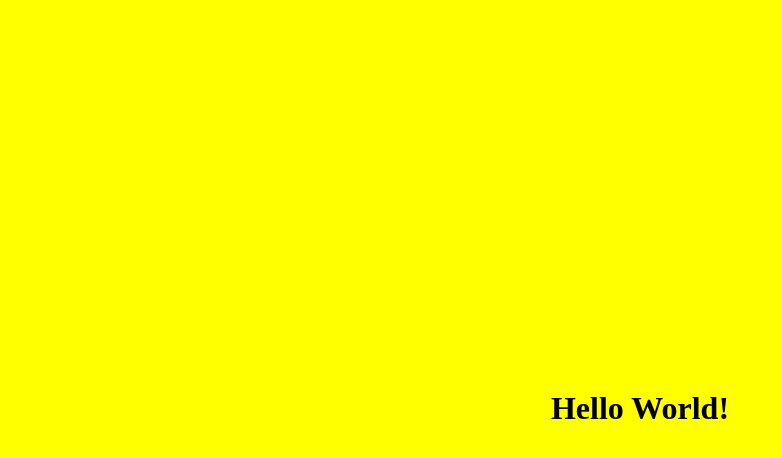
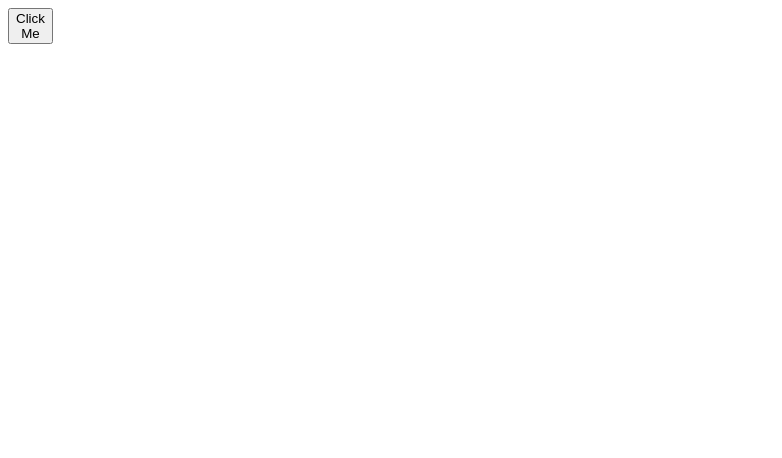
Before and after one commit to kunda4/react-js-exercises, a React (Vite) app: page / in a window 1280 px wide. Shown: the top 458 px of the page, without its empty margins (0-782 px from the left). Built offline with nearby package versions, Linux system fonts and the light colour scheme.

Commit message:
Exercise 2: Capturing User Clicks

```diff
--- a/src/App.css
+++ b/src/App.css
@@ -1,7 +1,10 @@
 body{
-  background-color: yellow;
+  max-width: 0;
+  padding: 0;
+  display: flexbox;
 }
 .hello{
+  background-color: yellow;
   width: 100%;
   height: 100vh;
   display: flex;
--- a/src/App.jsx
+++ b/src/App.jsx
@@ -1,12 +1,12 @@
 import './App.css'
-
+import HelloWorld from './Components/HelloWorld'
+import UserClick from './Components/CapturingUserClick'
 function App() {
 
   return (
     <>
-      <div className='hello'>
-      <h1 >Hello World!</h1>
-      </div>
+    {/* <HelloWorld/> */}
+    <UserClick/>
     </>
   )
 }
--- /dev/null
+++ b/src/Components/CapturingUserClick.jsx
@@ -0,0 +1,14 @@
+export default function UserClick(){
+
+    function clickHandler(){
+        alert("Cliked!")
+    }
+    return(
+        <>
+        <div className="btn">
+        <button onClick={clickHandler}>Click Me</button>
+        </div>
+
+        </>
+    )
+}
--- /dev/null
+++ b/src/Components/HelloWorld.jsx
@@ -0,0 +1,9 @@
+export default function HelloWorld(){
+    return(
+        <>
+        <div className='hello'>
+      <h1 >Hello World!</h1>
+      </div>
+        </>
+    )
+}
```
